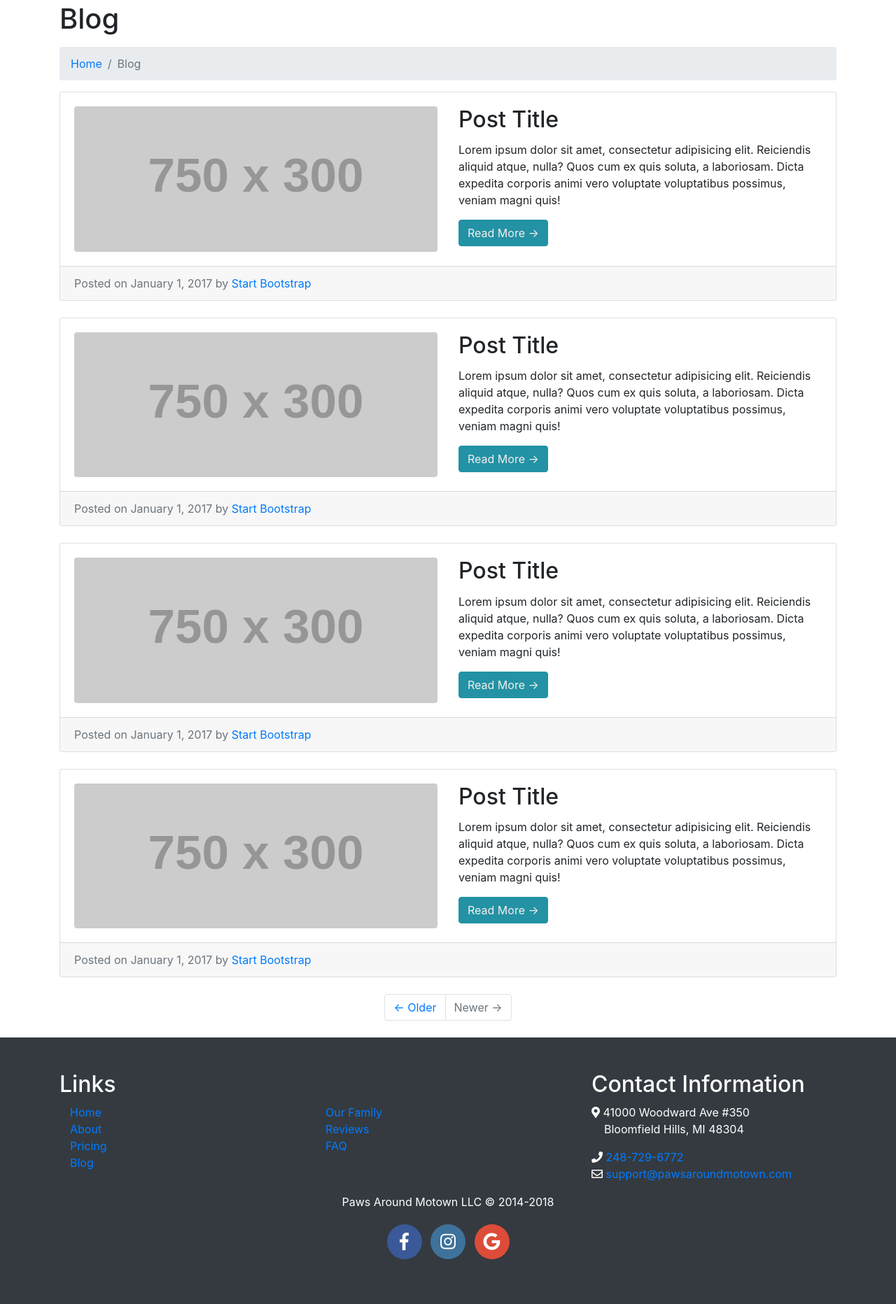
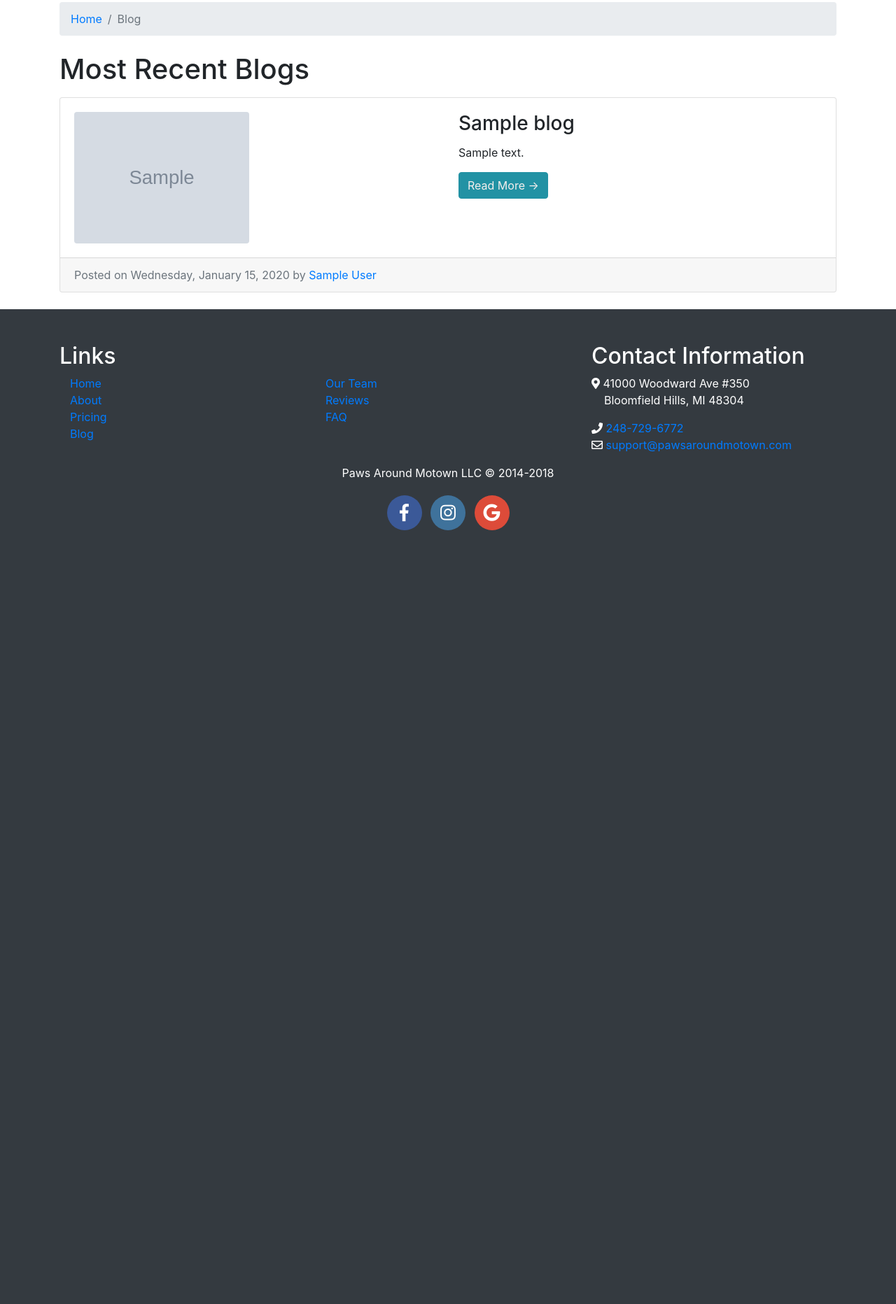
Before and after one commit to davelea/paws-prod, a Django app: template blog/templates/blog/summary.html in a window 1280 px wide. Shown: the part 147-2011 px from the top of the page at 70% size. After the commit the page ends 905 px from the top, so only its background shows below. Run offline with Django 3.2, Linux system fonts and the light colour scheme; the template is opened without the code that fills it: most values are stand-ins (such as "Sample title", 1, 10 or a date in 2020); grey boxes marked "Sample" are stand-in pictures; grey boxes labelled with a size stand in for pictures from a placeholder-image service; some libraries are stand-ins or nearby versions.

Commit message:
finish blog pages

```diff
--- a/blog/templates/blog/summary.html
+++ b/blog/templates/blog/summary.html
@@ -41,10 +41,10 @@
 							<a class="nav-link" href="/">Home</a>
 						</li>
 						<li class="nav-item">
-							<a class="nav-link" href="#">About</a>
+							<a class="nav-link" href="/about">About</a>
 						</li>
 						<li class="nav-item">
-							<a class="nav-link" href="#">Pricing</a>
+							<a class="nav-link" href="/pricing">Pricing</a>
 						</li>
 						<li class="nav-item">
 							<a class="nav-link active" href="#">Blog
@@ -52,13 +52,10 @@
 							</a>
 						</li>
 						<li class="nav-item">
-							<a class="nav-link" href="#">Our Family</a>
+							<a class="nav-link" href="/team">Our Team</a>
 						</li>
 						<li class="nav-item">
-							<a class="nav-link" href="#">Reviews</a>
-						</li>
-						<li class="nav-item">
-							<a class="nav-link" href="#">FAQ</a>
+							<a class="nav-link" href="/faq">FAQ</a>
 						</li>
 					</ul>
 				</div>
@@ -70,114 +67,52 @@
     <div class="container">
 
       <!-- Page Heading/Breadcrumbs -->
-      <h1 class="mt-4 mb-3">Blog
-        <small></small>
-      </h1>
 
-      <ol class="breadcrumb">
+      <ol class="breadcrumb mt-4">
         <li class="breadcrumb-item">
           <a href="/">Home</a>
         </li>
         <li class="breadcrumb-item active">Blog</li>
       </ol>
 
-      <!-- Blog Post -->
-      <div class="card mb-4">
-        <div class="card-body">
-          <div class="row">
-            <div class="col-lg-6">
-              <a href="#">
-                <img class="img-fluid rounded" src="http://placehold.it/750x300" alt="">
-              </a>
-            </div>
-            <div class="col-lg-6">
-              <h2 class="card-title">Post Title</h2>
-              <p class="card-text">Lorem ipsum dolor sit amet, consectetur adipisicing elit. Reiciendis aliquid atque, nulla? Quos cum ex quis soluta, a laboriosam. Dicta expedita corporis animi vero voluptate voluptatibus possimus, veniam magni quis!</p>
-              <a href="#" class="btn btn-primary">Read More &rarr;</a>
-            </div>
-          </div>
-        </div>
-        <div class="card-footer text-muted">
-          Posted on January 1, 2017 by
-          <a href="#">Start Bootstrap</a>
-        </div>
-      </div>
+			<!-- Start of Blog Posts -->
+			<h1 class="mt-4 mb-3">Most Recent Blogs</h1>
+
+			{% for blog in blogs.all %}
 
 				<!-- Blog Post -->
 				<div class="card mb-4">
 					<div class="card-body">
 						<div class="row">
 							<div class="col-lg-6">
-              <a href="#">
-                <img class="img-fluid rounded" src="http://placehold.it/750x300" alt="">
+								<a href="/blog/{{ blog.url }}">
+									<img class="img-fluid rounded" src="{{ blog.image.url }}" width=250 height=250 alt="">
 								</a>
 							</div>
 							<div class="col-lg-6">
-              <h2 class="card-title">Post Title</h2>
-              <p class="card-text">Lorem ipsum dolor sit amet, consectetur adipisicing elit. Reiciendis aliquid atque, nulla? Quos cum ex quis soluta, a laboriosam. Dicta expedita corporis animi vero voluptate voluptatibus possimus, veniam magni quis!</p>
-              <a href="#" class="btn btn-primary">Read More &rarr;</a>
+								<h3 class="card-title">{{ blog.title }}</h3>
+								<p class="card-text">{{ blog.summary }}</p>
+								<a href="/blog/{{ blog.url }}" class="btn btn-primary">Read More &rarr;</a>
 							</div>
 						</div>
 					</div>
 					<div class="card-footer text-muted">
-          Posted on January 1, 2017 by
-          <a href="#">Start Bootstrap</a>
+						Posted on {{ blog.published_date|date:"l, F d, Y" }} by
+						<a href="#">{{ blog.author }}</a>
 					</div>
 				</div>
 
-      <!-- Blog Post -->
-      <div class="card mb-4">
-        <div class="card-body">
-          <div class="row">
-            <div class="col-lg-6">
-              <a href="#">
-                <img class="img-fluid rounded" src="http://placehold.it/750x300" alt="">
-              </a>
-            </div>
-            <div class="col-lg-6">
-              <h2 class="card-title">Post Title</h2>
-              <p class="card-text">Lorem ipsum dolor sit amet, consectetur adipisicing elit. Reiciendis aliquid atque, nulla? Quos cum ex quis soluta, a laboriosam. Dicta expedita corporis animi vero voluptate voluptatibus possimus, veniam magni quis!</p>
-              <a href="#" class="btn btn-primary">Read More &rarr;</a>
-            </div>
-          </div>
-        </div>
-        <div class="card-footer text-muted">
-          Posted on January 1, 2017 by
-          <a href="#">Start Bootstrap</a>
-        </div>
-      </div>
-
-      <!-- Blog Post -->
-      <div class="card mb-4">
-        <div class="card-body">
-          <div class="row">
-            <div class="col-lg-6">
-              <a href="#">
-                <img class="img-fluid rounded" src="http://placehold.it/750x300" alt="">
-              </a>
-            </div>
-            <div class="col-lg-6">
-              <h2 class="card-title">Post Title</h2>
-              <p class="card-text">Lorem ipsum dolor sit amet, consectetur adipisicing elit. Reiciendis aliquid atque, nulla? Quos cum ex quis soluta, a laboriosam. Dicta expedita corporis animi vero voluptate voluptatibus possimus, veniam magni quis!</p>
-              <a href="#" class="btn btn-primary">Read More &rarr;</a>
-            </div>
-          </div>
-        </div>
-        <div class="card-footer text-muted">
-          Posted on January 1, 2017 by
-          <a href="#">Start Bootstrap</a>
-        </div>
-      </div>
+      {% endfor %}
 
       <!-- Pagination -->
-      <ul class="pagination justify-content-center mb-4">
+      <!-- <ul class="pagination justify-content-center mb-4">
         <li class="page-item">
           <a class="page-link" href="#">&larr; Older</a>
         </li>
         <li class="page-item disabled">
           <a class="page-link" href="#">Newer &rarr;</a>
         </li>
-      </ul>
+      </ul> -->
 
     </div>
 
@@ -195,29 +130,29 @@
 								<div class="col-sm-6 col-lg-6">
 									<ul class="navbar-nav ml-auto">
 										<li class="nav-item">
-											<a class="" href="/">Home</a>
+											<a href="/">Home</a>
 										</li>
 										<li class="nav-item">
-											<a class="" href="#">About</a>
+											<a href="/about">About</a>
 										</li>
 										<li class="nav-item">
-											<a class="" href="#">Pricing</a>
+											<a href="/pricing">Pricing</a>
 										</li>
 										<li class="nav-item">
-											<a class="" href="/blog">Blog</a>
+											<a href="/blog">Blog</a>
 										</li>
 									</ul>
 								</div>
 								<div class="col-sm-6 col-lg-6">
 									<ul class="navbar-nav ml-auto">
 										<li class="nav-item">
-											<a href="#">Our Family</a>
+											<a href="/team">Our Team</a>
 										</li>
 										<li class="nav-item">
-											<a href="#">Reviews</a>
+											<a href="/reviews">Reviews</a>
 										</li>
 										<li class="nav-item">
-											<a href="#">FAQ</a>
+											<a href="/faq">FAQ</a>
 										</li>
 									</ul>
 								</div>
--- a/blog/urls.py
+++ b/blog/urls.py
@@ -3,5 +3,6 @@ from django.urls import path
 from . import views
 
 urlpatterns = [
-    path('', views.getAllBlogs, name="getAllBlogs"),
+    path('', views.get_all_blogs, name="get_all_blogs"),
+    path('<slug:blog_url>/', views.get_blog_detail, name='get_blog_detail'),
 ]
--- a/website/settings.py
+++ b/website/settings.py
@@ -134,7 +134,13 @@ USE_TZ = True
 # Static files (CSS, JavaScript, Images)
 # https://docs.djangoproject.com/en/2.1/howto/static-files/
 
+STATICFILES_DIRS = [
+    os.path.join(BASE_DIR, 'website/static/')
+]
+
 STATIC_URL = '/static/'
+
+STATIC_ROOT = os.path.join(BASE_DIR, 'static')
 
 MEDIA_ROOT = os.path.join(BASE_DIR, 'media')
 
```
Also changed, not shown: blog/models.py (+9 -1 lines), blog/templates/blog/detail.html (added, +201 -0 lines), blog/views.py (+10 -3 lines), blog/migrations/0003_blog_author.py (added), blog/migrations/0004_remove_blog_summary.py (added). Lines whose indentation alone changed are shown as unchanged.
